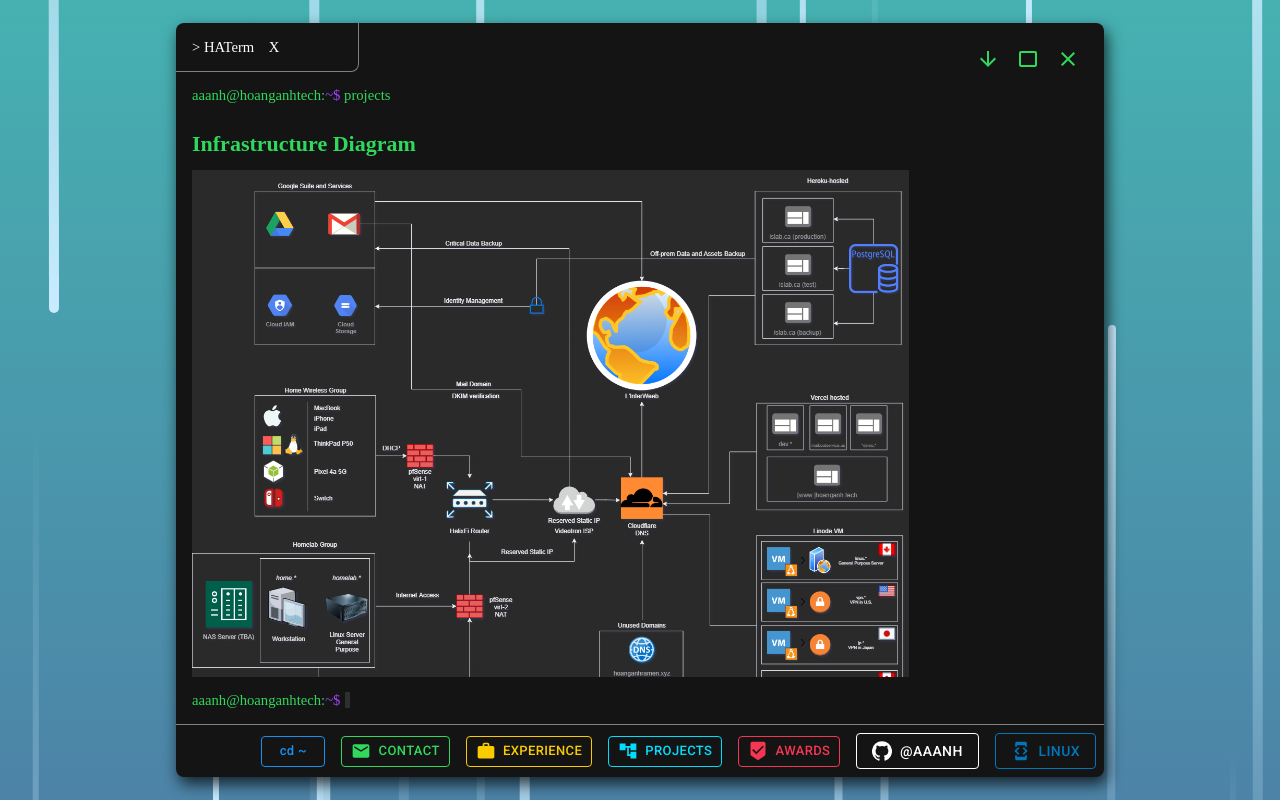
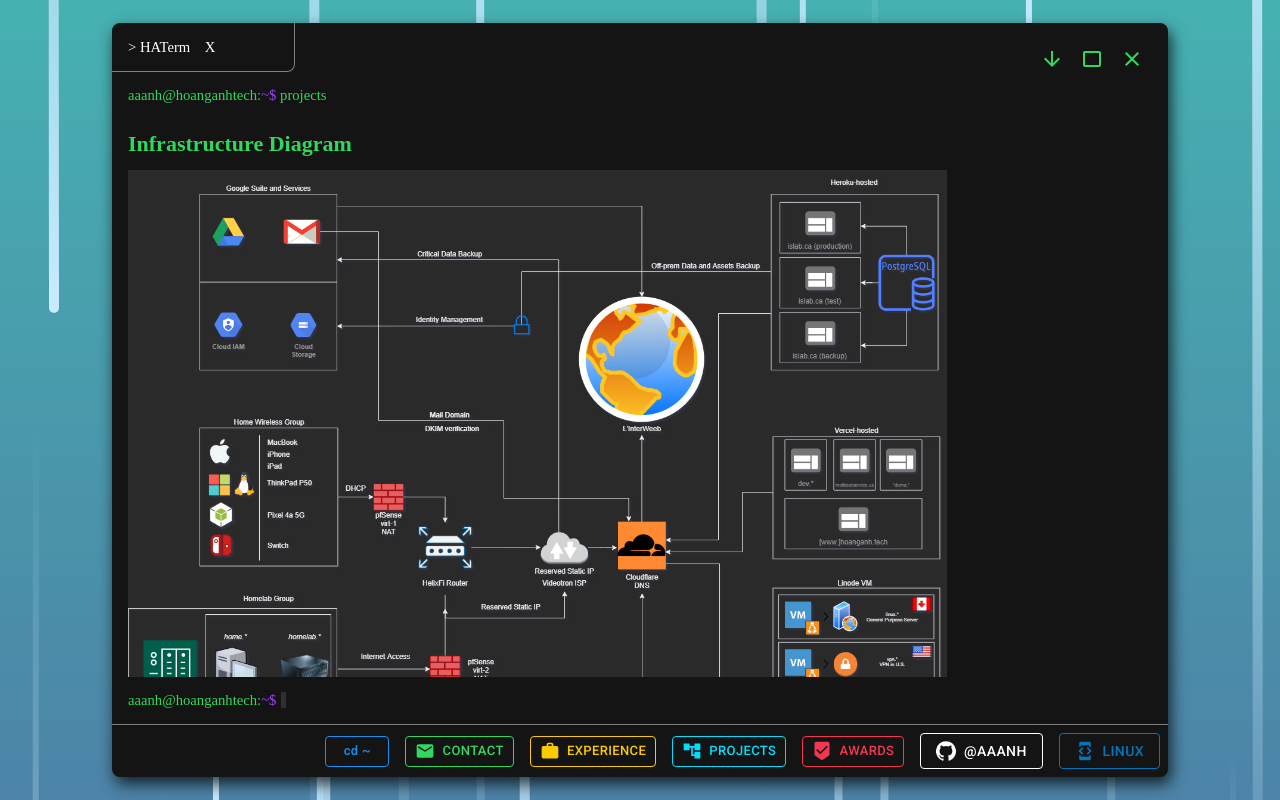
Before and after one commit to zasshuwu/nogamioka, a Next.js app: page / in a window 1280 px wide. Both pictures are taken after a click on the button "PROJECTS". Built offline with nearby package versions, Linux system fonts and the light colour scheme.

Commit message:
adjustment to max dimensions

```diff
--- a/components/main.js
+++ b/components/main.js
@@ -62,7 +62,7 @@ const useStyles = makeStyles((theme) => ({
 	},
 	content: {
 		background: customTheme.palette.background.main,
-		minWidth: "50%",
+		minWidth: "70%",
 		minHeight: "95%",
 		border: "none",
 		borderRadius: "8px",
@@ -140,7 +140,7 @@ const useStyles = makeStyles((theme) => ({
 		"& p": {
 			color: "#ddd"
 		},
-		maxWidth: "70vw",
+		minWidth: "50vw",
 		[theme.breakpoints.down("md")]: {
 			maxWidth: "100vw",
 			maxHeight: "100vh"
@@ -184,6 +184,13 @@ const useStyles = makeStyles((theme) => ({
 		"& img": {
 			maxWidth: "100%",
 			maxHeight: "600px",
+		}
+	},
+	projects: {
+		maxWidth: "80vw",
+		[theme.breakpoints.down("sm")]: {
+			maxWidth: "100vw"
+
 		}
 	}
 }));
@@ -281,7 +288,7 @@ const ProjectsContent = ({ command }) => {
 	const classes = useStyles();
 
 	return (
-		<div style={{ margin: "1rem" }}>
+		<div style={{ margin: "1rem" }} className={classes.projects}>
 			<p>
 				<span style={{ color: customTheme.palette.primary.main }}>aaanh@hoanganhtech:</span>
 				<span style={{ color: "#9f43fa" }}>~$</span>
```
